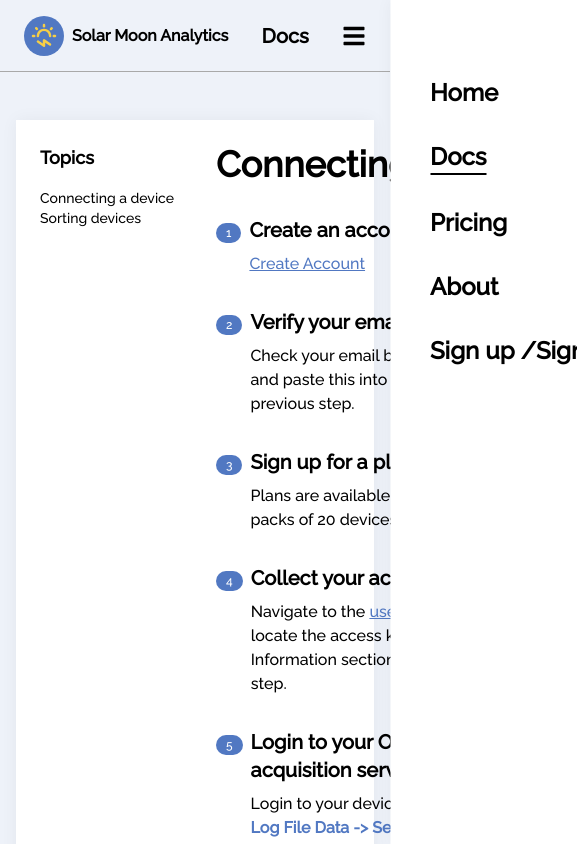
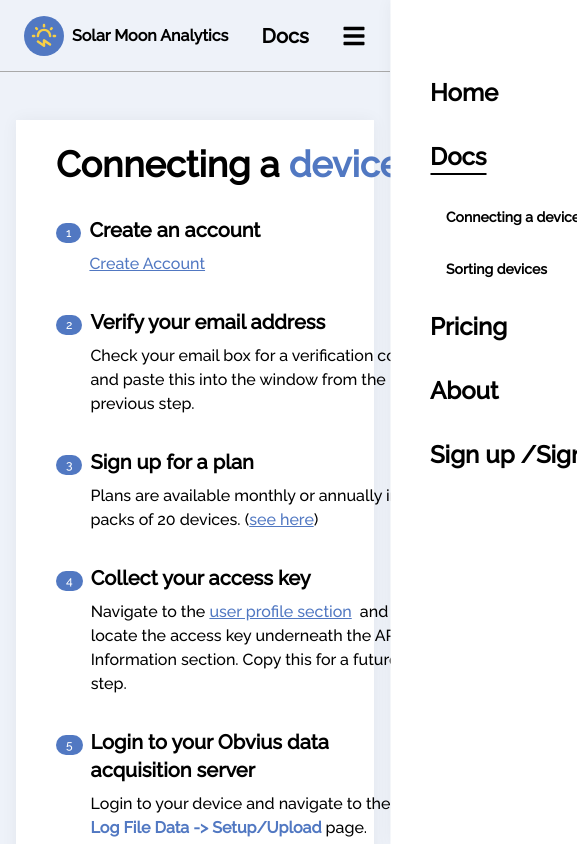
Before and after one commit to bigboxer23/solar-moon-public, a React (Create React App) app: page /docs in a window 390 px wide. Shown: the top 844 px of the page, 577 px wide, since content can reach past the window. Built offline with nearby package versions, Linux system fonts and the light colour scheme.

Commit message:
feat: add docs menu on small devices

```diff
--- a/src/components/docs/Docs.jsx
+++ b/src/components/docs/Docs.jsx
@@ -11,16 +11,19 @@ export default function Docs() {
   return (
     <main className='docs flex w-full flex-col items-center bg-brand-primary-light p-4'>
       <div className='fade-in mx-2 my-8 flex w-[75rem] max-w-full bg-white p-6 shadow-panel sm:mx-5 sm:rounded-lg sm:p-8'>
-        <div className='toc flex min-w-40 flex-col'>
+        <div className='toc hidden min-w-40 flex-col sm:flex'>
           <div className='mb-4 flex text-lg font-bold'>Topics</div>
           <NavLink
-            className='group flex items-center rounded-lg p-0 text-sm transition-all duration-150 hover:bg-neutral-100 sm:p-4'
+            className={
+              (docName === undefined ? 'active ' : '') +
+              'group flex items-center rounded-md text-sm transition-all duration-150 hover:bg-neutral-100 sm:p-2'
+            }
             to='/docs/connectingDevice'
           >
             Connecting a device
           </NavLink>
           <NavLink
-            className='group flex items-center rounded-lg p-0 text-sm transition-all duration-150 hover:bg-neutral-100 sm:p-4'
+            className='group flex items-center rounded-md text-sm transition-all duration-150 hover:bg-neutral-100 sm:p-2'
             to='/docs/sortingDevices'
           >
             Sorting devices
--- a/src/components/nav/Navbar.js
+++ b/src/components/nav/Navbar.js
@@ -3,13 +3,14 @@ import { useEffect, useRef, useState } from 'react';
 import { FaBars } from 'react-icons/fa';
 import { FaXmark } from 'react-icons/fa6';
 import { LuSun } from 'react-icons/lu';
-import { NavLink, useLocation } from 'react-router-dom';
+import { NavLink, useLocation, useMatch } from 'react-router-dom';
 import { useOnClickOutside } from 'usehooks-ts';
 
 import logo from '../../assets/logo.svg';
 
 // TODO: break this up, it's a mess (break out the slider menu at least)
 export default function Navbar() {
+  const match = useMatch('/docs/*') !== null;
   const separatorStyle =
     'text-text-secondary text-lg text-decoration-none font-bold hidden lg:block';
   const linkStyle = 'text-black font-bold text-lg text-decoration-none';
@@ -158,6 +159,28 @@ export default function Navbar() {
           >
             Docs
           </NavLink>
+          {match && (
+            <NavLink
+              className={({ isActive }) =>
+                'ms-4 text-sm ' +
+                (isActive ? slideMenuActiveLinkStyle : slideMenuLinkStyle)
+              }
+              to='/docs/connectingDevice'
+            >
+              Connecting a device
+            </NavLink>
+          )}
+          {match && (
+            <NavLink
+              className={({ isActive }) =>
+                'ms-4 text-sm ' +
+                (isActive ? slideMenuActiveLinkStyle : slideMenuLinkStyle)
+              }
+              to='/docs/sortingDevices'
+            >
+              Sorting devices
+            </NavLink>
+          )}
           <LuSun className={separatorStyle} />
           <NavLink
             className={({ isActive }) =>
--- a/src/styles/docs.scss
+++ b/src/styles/docs.scss
@@ -1,3 +1,3 @@
-.active {
+.docs .active {
   background-color: theme('backgroundColor.neutral.200');
 }
```
